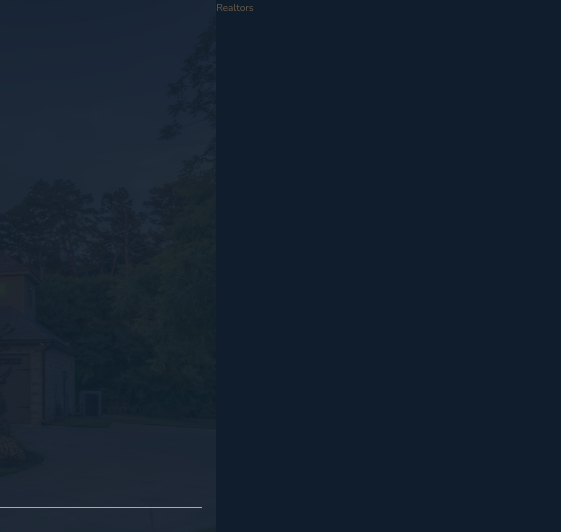
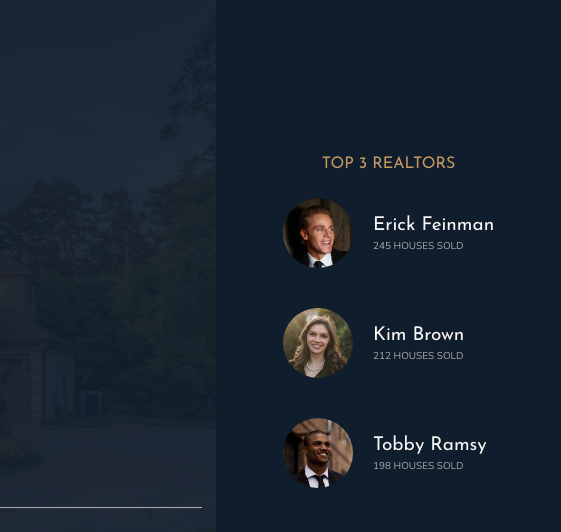
Before and after one commit to JustasTitovec/website-css-scss-grid, a website: page Dist/index.html in a window 1280 px wide. Shown: the top 532 px of the page, 719-1280 px from the left. Drawn offline with nearby package versions, Linux system fonts and the light colour scheme.

Commit message:
realtors section

```diff
--- a/Dist/css/style.css
+++ b/Dist/css/style.css
@@ -143,7 +143,27 @@ body {
 
 .realtors {
   background-color: #101d2c;
-  grid-column: col-start 7 / full-end; }
+  grid-column: col-start 7 / full-end;
+  padding: 3rem;
+  display: grid;
+  align-content: center;
+  justify-content: center;
+  justify-items: center;
+  grid-row-gap: 2rem; }
+  .realtors__list {
+    display: grid;
+    grid-template-columns: min-content max-content;
+    grid-column-gap: 2rem;
+    grid-row-gap: 5vh;
+    align-items: center; }
+  .realtors__img {
+    width: 7rem;
+    border-radius: 50%;
+    display: block; }
+  .realtors__sold {
+    text-transform: uppercase;
+    color: #aaa;
+    margin-top: -3px; }
 
 .features {
   grid-column: center-start / center-end;
--- a/Dist/index.html
+++ b/Dist/index.html
@@ -35,7 +35,28 @@
       </div>
     </header>
 
-    <div class="realtors">Realtors</div>
+    <div class="realtors">
+      <h3 class="heading-3">Top 3 Realtors</h3>
+      <div class="realtors__list">
+        <img src="img/realtor-1.jpeg" alt="Realtor 1" class="realtors__img" />
+        <div class="realtors__details">
+          <h4 class="heading-4 heading-4--light">Erick Feinman</h4>
+          <p class="realtors__sold">245 houses sold</p>
+        </div>
+
+        <img src="img/realtor-2.jpeg" alt="Realtor 2" class="realtors__img" />
+        <div class="realtors__details">
+          <h4 class="heading-4 heading-4--light">Kim Brown</h4>
+          <p class="realtors__sold">212 houses sold</p>
+        </div>
+
+        <img src="img/realtor-3.jpeg" alt="Realtor 3" class="realtors__img" />
+        <div class="realtors__details">
+          <h4 class="heading-4 heading-4--light">Tobby Ramsy</h4>
+          <p class="realtors__sold">198 houses sold</p>
+        </div>
+      </div>
+    </div>
 
     <section class="features">
       <div class="feature">
--- a/Dist/sass/_realtors.scss
+++ b/Dist/sass/_realtors.scss
@@ -1,5 +1,31 @@
 .realtors {
   background-color: $color-secondary;
+  grid-column: col-start 7 / full-end;
+  padding: 3rem;
 
-  grid-column: col-start 7 / full-end;
+  display: grid;
+  align-content: center;
+  justify-content: center;
+  justify-items: center;
+  grid-row-gap: 2rem;
+
+  &__list {
+    display: grid;
+    grid-template-columns: min-content max-content;
+    grid-column-gap: 2rem;
+    grid-row-gap: 5vh;
+    align-items: center;
+  }
+
+  &__img {
+    width: 7rem;
+    border-radius: 50%;
+    display: block;
+  }
+
+  &__sold {
+    text-transform: uppercase;
+    color: $color-grey-light-2;
+    margin-top: -3px;
+  }
 }
```
